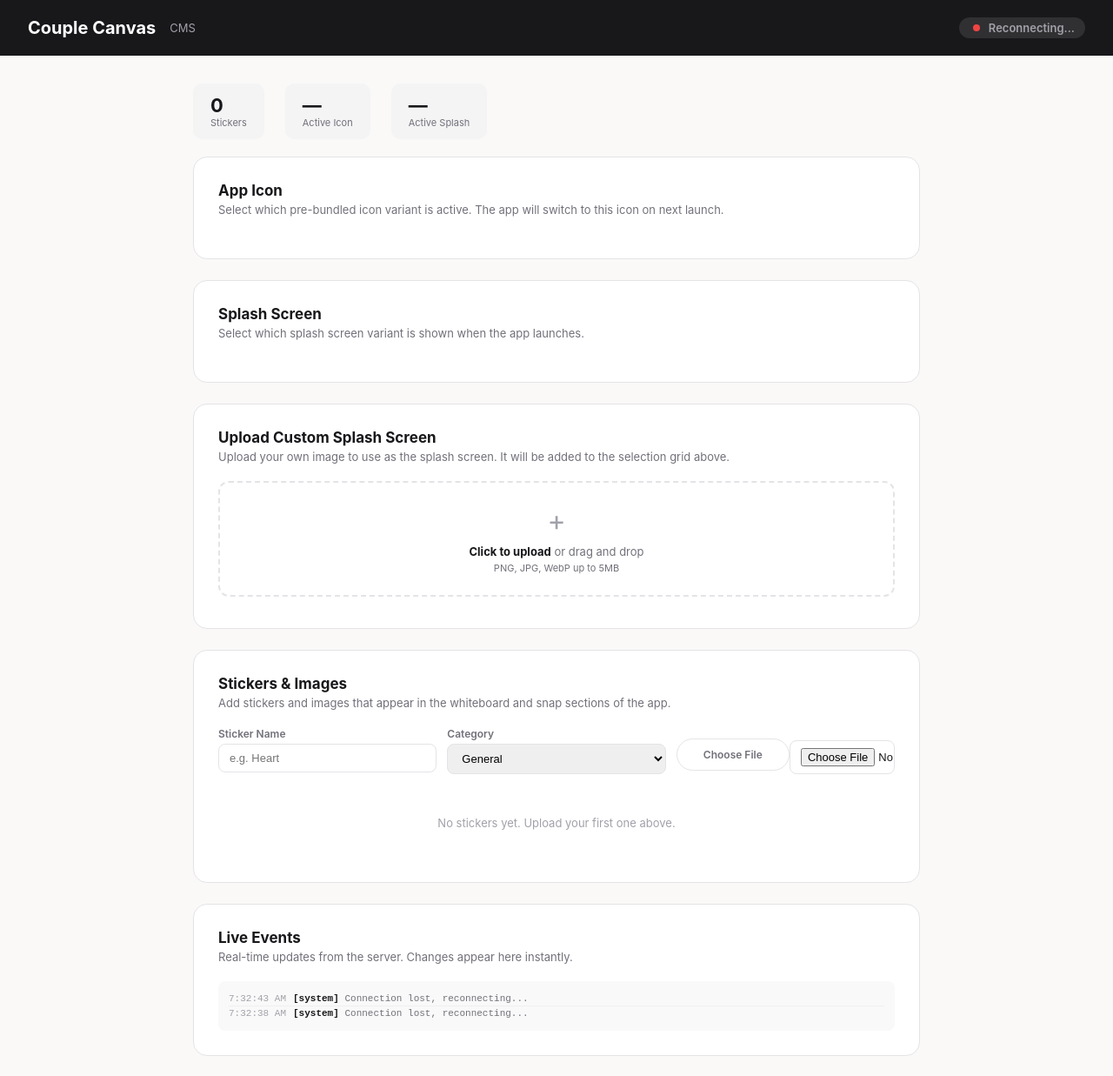
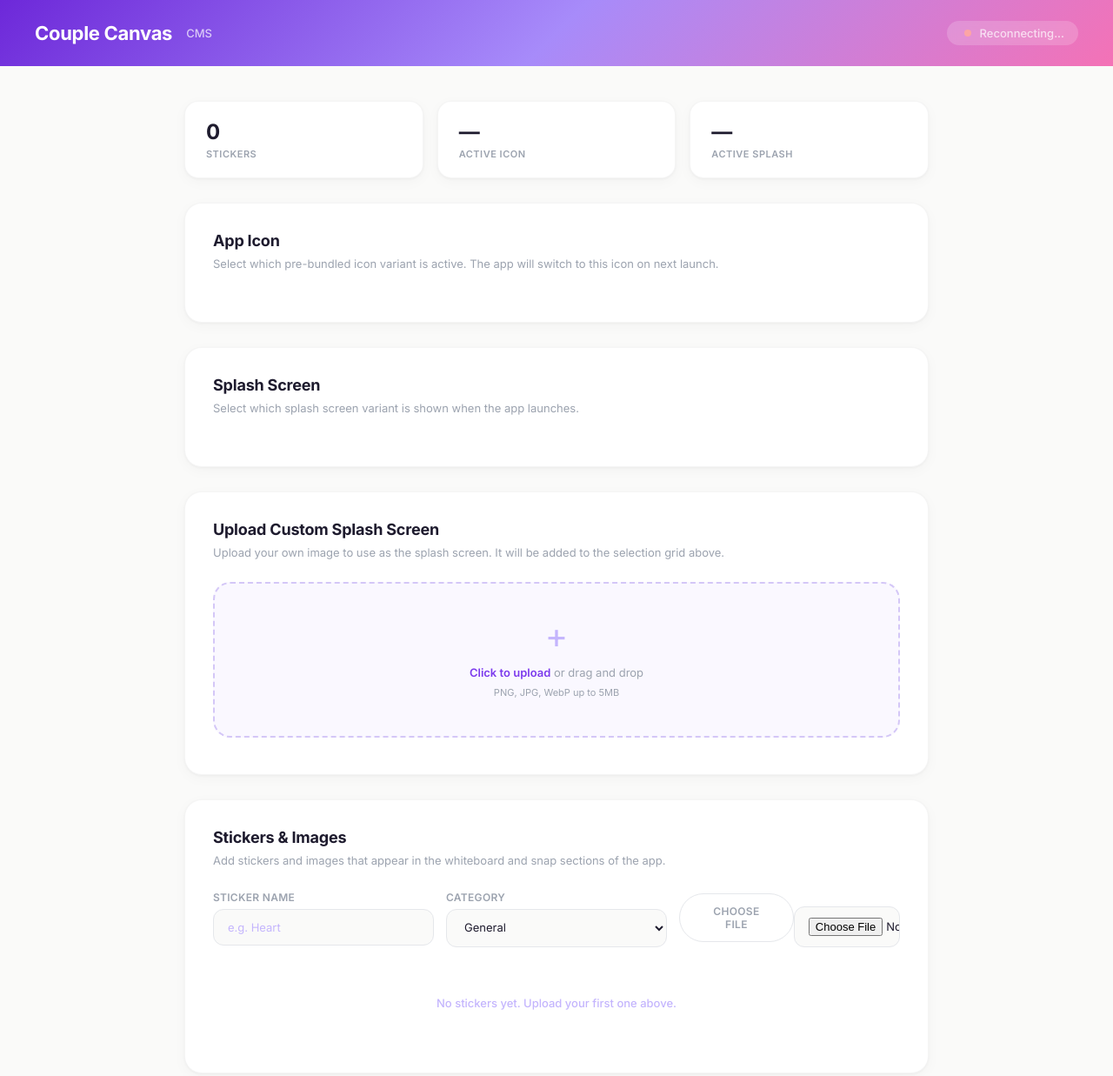
Before and after one commit to cheeesydelight/cms-for-app, a website: page public/index.html in a window 1280 px wide. Shown: the top 1237 px of the page at 87% size. Drawn offline with Linux system fonts and the light colour scheme; no server answers.

Commit message:
Update index.html

```diff
--- a/public/index.html
+++ b/public/index.html
@@ -4,81 +4,303 @@
 <meta charset="UTF-8">
 <meta name="viewport" content="width=device-width, initial-scale=1.0">
 <title>Couple Canvas CMS</title>
+<link rel="preconnect" href="https://fonts.googleapis.com">
+<link rel="preconnect" href="https://fonts.gstatic.com" crossorigin>
+<link href="https://fonts.googleapis.com/css2?family=Inter:wght@400;500;600;700&display=swap" rel="stylesheet">
 <style>
 *{margin:0;padding:0;box-sizing:border-box}
-body{font-family:-apple-system,BlinkMacSystemFont,'Segoe UI',Roboto,sans-serif;background:#faf9f8;color:#18181b;min-height:100vh}
-.header{background:#18181b;color:#fff;padding:20px 32px;display:flex;align-items:center;gap:12px}
-.header h1{font-size:20px;font-weight:700}
-.header span{font-size:13px;color:#a1a1aa;margin-left:4px}
-.live-badge{display:inline-flex;align-items:center;gap:6px;padding:4px 12px;border-radius:100px;font-size:11px;font-weight:600;margin-left:auto;background:rgba(255,255,255,0.1)}
+
+body{
+  font-family:'Inter',-apple-system,BlinkMacSystemFont,'Segoe UI',Roboto,sans-serif;
+  background:#FAFAF9;
+  color:#1e1b2e;
+  min-height:100vh;
+  -webkit-font-smoothing:antialiased;
+  -moz-osx-font-smoothing:grayscale;
+}
+
+/* ---- Header ---- */
+.header{
+  background:linear-gradient(135deg,#6d28d9 0%,#a78bfa 50%,#f472b6 100%);
+  color:#fff;
+  padding:24px 40px;
+  display:flex;
+  align-items:center;
+  gap:12px;
+  position:sticky;
+  top:0;
+  z-index:50;
+  backdrop-filter:saturate(180%) blur(12px);
+}
+.header h1{font-size:22px;font-weight:700;letter-spacing:-0.3px}
+.header span{font-size:13px;color:rgba(255,255,255,0.7);margin-left:4px;font-weight:500}
+.live-badge{
+  display:inline-flex;align-items:center;gap:6px;
+  padding:6px 16px;border-radius:100px;font-size:11px;font-weight:600;
+  margin-left:auto;
+  background:rgba(255,255,255,0.18);
+  backdrop-filter:blur(4px);
+}
 .live-dot{width:8px;height:8px;border-radius:50%;display:inline-block}
 .live-dot.connected{background:#34d399;animation:pulse 2s infinite}
-.live-dot.disconnected{background:#ef4444}
-@keyframes pulse{0%,100%{opacity:1}50%{opacity:0.5}}
+.live-dot.disconnected{background:#fca5a5}
+@keyframes pulse{0%,100%{opacity:1;transform:scale(1)}50%{opacity:0.5;transform:scale(1.15)}}
 @keyframes selectPulse{0%{transform:scale(1)}50%{transform:scale(1.04)}100%{transform:scale(1)}}
 .icon-card.just-selected{animation:selectPulse .3s ease}
-.container{max-width:900px;margin:0 auto;padding:32px}
-.section{background:#fff;border-radius:16px;padding:28px;margin-bottom:24px;border:1px solid #e4e4e7}
-.section h2{font-size:17px;font-weight:700;margin-bottom:4px}
-.section p{font-size:13px;color:#71717a;margin-bottom:20px}
-.icon-grid{display:grid;grid-template-columns:repeat(auto-fill,minmax(140px,1fr));gap:16px}
-.icon-card{background:#f9f9f9;border-radius:12px;padding:12px;text-align:center;border:2px solid #e4e4e7;cursor:pointer;transition:all .15s;position:relative}
-.icon-card:hover{border-color:#a1a1aa}
-.icon-card.selected{border-color:#18181b;background:#f4f4f5}
-.icon-card.selected::after{content:'✓';position:absolute;top:8px;right:8px;width:24px;height:24px;border-radius:12px;background:#18181b;color:#fff;font-size:14px;display:flex;align-items:center;justify-content:center}
-.icon-card img{width:100%;height:100px;object-fit:contain;border-radius:8px;margin-bottom:8px}
-.icon-card .name{font-size:12px;font-weight:600}
-.btn{padding:10px 20px;border-radius:100px;border:none;font-size:14px;font-weight:600;cursor:pointer;transition:all .15s}
-.btn-primary{background:#18181b;color:#fff}
-.btn-primary:hover{background:#27272a}
-.btn-outline{background:transparent;border:1.5px solid #e4e4e7;color:#18181b}
-.btn-outline:hover{background:#f4f4f5}
-.btn-danger{background:#ef4444;color:#fff}
-.btn-danger:hover{background:#dc2626}
-.btn-sm{padding:6px 14px;font-size:12px}
-.sticker-grid{display:grid;grid-template-columns:repeat(auto-fill,minmax(140px,1fr));gap:16px;margin-top:16px}
-.sticker-card{background:#f9f9f9;border-radius:12px;padding:12px;text-align:center;border:1px solid #e4e4e7;position:relative}
-.sticker-card img{width:100%;height:100px;object-fit:contain;border-radius:8px;margin-bottom:8px}
-.sticker-card .name{font-size:12px;font-weight:600;overflow:hidden;text-overflow:ellipsis;white-space:nowrap}
-.sticker-card .category{font-size:11px;color:#71717a}
-.sticker-card .delete-btn{position:absolute;top:6px;right:6px;width:24px;height:24px;border-radius:12px;background:#ef4444;color:#fff;border:none;font-size:14px;cursor:pointer;display:flex;align-items:center;justify-content:center;opacity:0;transition:opacity .15s}
+
+/* ---- Container ---- */
+.container{max-width:920px;margin:0 auto;padding:40px 32px}
+
+/* ---- Section cards ---- */
+.section{
+  background:#fff;
+  border-radius:20px;
+  padding:32px;
+  margin-bottom:28px;
+  box-shadow:0 1px 3px rgba(0,0,0,0.04),0 4px 16px rgba(0,0,0,0.03);
+  border:1px solid rgba(0,0,0,0.04);
+  transition:box-shadow .2s;
+}
+.section:hover{
+  box-shadow:0 2px 6px rgba(0,0,0,0.06),0 8px 24px rgba(0,0,0,0.05);
+}
+.section h2{
+  font-size:18px;font-weight:700;margin-bottom:6px;
+  text-transform:capitalize;
+  letter-spacing:-0.2px;
+  color:#1e1b2e;
+}
+.section p{font-size:13px;color:#9ca3af;margin-bottom:24px;line-height:1.6;font-weight:400}
+
+/* ---- Icon / Splash grid ---- */
+.icon-grid{display:grid;grid-template-columns:repeat(auto-fill,minmax(150px,1fr));gap:16px}
+.icon-card{
+  background:#FAFAF9;
+  border-radius:16px;
+  padding:16px 12px;
+  text-align:center;
+  border:2px solid transparent;
+  box-shadow:0 1px 3px rgba(0,0,0,0.04);
+  cursor:pointer;
+  transition:all .2s ease;
+  position:relative;
+}
+.icon-card:hover{
+  border-color:#e9e5f5;
+  box-shadow:0 4px 12px rgba(167,139,250,0.12);
+  transform:translateY(-2px);
+}
+.icon-card.selected{
+  border-color:#a78bfa;
+  background:#EDE9FE;
+  box-shadow:0 4px 16px rgba(167,139,250,0.2);
+}
+.icon-card.selected::after{
+  content:'\2713';
+  position:absolute;top:10px;right:10px;
+  width:26px;height:26px;border-radius:50%;
+  background:#7c3aed;color:#fff;font-size:13px;
+  display:flex;align-items:center;justify-content:center;
+  font-weight:700;
+  box-shadow:0 2px 8px rgba(124,58,237,0.3);
+}
+.icon-card img{width:100%;height:100px;object-fit:contain;border-radius:12px;margin-bottom:10px}
+.icon-card .name{font-size:12px;font-weight:600;color:#4b5563}
+
+/* ---- Buttons ---- */
+.btn{
+  padding:12px 24px;
+  border-radius:100px;
+  border:none;
+  font-size:14px;
+  font-weight:600;
+  cursor:pointer;
+  transition:all .2s ease;
+  font-family:'Inter',sans-serif;
+  letter-spacing:-0.1px;
+}
+.btn-primary{
+  background:linear-gradient(135deg,#7c3aed,#a78bfa);
+  color:#fff;
+  box-shadow:0 2px 8px rgba(124,58,237,0.25);
+}
+.btn-primary:hover{
+  box-shadow:0 4px 16px rgba(124,58,237,0.35);
+  transform:translateY(-1px);
+}
+.btn-outline{
+  background:transparent;
+  border:1.5px solid #e5e7eb;
+  color:#4b5563;
+}
+.btn-outline:hover{background:#f9fafb;border-color:#d1d5db}
+.btn-danger{
+  background:#ef4444;color:#fff;
+  box-shadow:0 2px 8px rgba(239,68,68,0.2);
+}
+.btn-danger:hover{background:#dc2626;box-shadow:0 4px 12px rgba(239,68,68,0.3)}
+.btn-sm{padding:8px 18px;font-size:12px}
+
+/* ---- Sticker grid ---- */
+.sticker-grid{display:grid;grid-template-columns:repeat(auto-fill,minmax(150px,1fr));gap:16px;margin-top:16px}
+.sticker-card{
+  background:#FAFAF9;
+  border-radius:16px;
+  padding:14px;
+  text-align:center;
+  border:1px solid rgba(0,0,0,0.05);
+  box-shadow:0 1px 3px rgba(0,0,0,0.03);
+  position:relative;
+  transition:all .2s ease;
+}
+.sticker-card:hover{
+  box-shadow:0 4px 12px rgba(0,0,0,0.06);
+  transform:translateY(-1px);
+}
+.sticker-card img{width:100%;height:100px;object-fit:contain;border-radius:12px;margin-bottom:8px}
+.sticker-card .name{font-size:12px;font-weight:600;overflow:hidden;text-overflow:ellipsis;white-space:nowrap;color:#374151}
+.sticker-card .category{font-size:11px;color:#9ca3af;font-weight:500}
+.sticker-card .delete-btn{
+  position:absolute;top:8px;right:8px;
+  width:26px;height:26px;border-radius:50%;
+  background:#fee2e2;color:#ef4444;border:none;font-size:14px;
+  cursor:pointer;display:flex;align-items:center;justify-content:center;
+  opacity:0;transition:all .2s;
+  font-weight:600;
+}
 .sticker-card:hover .delete-btn{opacity:1}
-.form-row{display:flex;gap:12px;margin-bottom:12px;flex-wrap:wrap}
+.sticker-card .delete-btn:hover{background:#fecaca}
+
+/* ---- Forms ---- */
+.form-row{display:flex;gap:14px;margin-bottom:16px;flex-wrap:wrap}
 .form-field{flex:1;min-width:150px}
-.form-field label{display:block;font-size:12px;font-weight:600;color:#71717a;margin-bottom:4px}
-.form-field input,.form-field select{width:100%;padding:8px 12px;border:1.5px solid #e4e4e7;border-radius:8px;font-size:13px;outline:none}
-.form-field input:focus,.form-field select:focus{border-color:#18181b}
-.toast{position:fixed;bottom:24px;right:24px;background:#18181b;color:#fff;padding:12px 20px;border-radius:10px;font-size:13px;font-weight:600;opacity:0;transition:opacity .3s;pointer-events:none;z-index:100}
-.toast.show{opacity:1}
-.empty{text-align:center;padding:32px;color:#a1a1aa;font-size:13px}
-.stats{display:flex;gap:24px;margin-bottom:20px}
-.stat{background:#f4f4f5;padding:12px 20px;border-radius:10px}
-.stat .val{font-size:22px;font-weight:700}
-.stat .label{font-size:11px;color:#71717a}
-.status-badge{display:inline-block;padding:4px 10px;border-radius:100px;font-size:11px;font-weight:600;background:#d1fae5;color:#065f46}
+.form-field label{display:block;font-size:12px;font-weight:600;color:#9ca3af;margin-bottom:6px;text-transform:uppercase;letter-spacing:0.3px}
+.form-field input,.form-field select{
+  width:100%;padding:12px 16px;
+  border:1.5px solid #e5e7eb;
+  border-radius:12px;font-size:13px;
+  outline:none;
+  background:#FAFAF9;
+  font-family:'Inter',sans-serif;
+  transition:all .2s ease;
+  color:#1e1b2e;
+}
+.form-field input::placeholder{color:#c4b5fd}
+.form-field input:focus,.form-field select:focus{
+  border-color:#a78bfa;
+  box-shadow:0 0 0 3px rgba(167,139,250,0.15);
+  background:#fff;
+}
 
-/* Splash upload */
-.splash-upload-area{border:2px dashed #e4e4e7;border-radius:12px;padding:24px;text-align:center;cursor:pointer;transition:all .15s;position:relative}
-.splash-upload-area:hover{border-color:#a1a1aa;background:#fafafa}
-.splash-upload-area.dragover{border-color:#18181b;background:#f4f4f5}
+/* ---- Toast ---- */
+.toast{
+  position:fixed;bottom:28px;right:28px;
+  background:#1e1b2e;
+  color:#fff;
+  padding:14px 24px;
+  border-radius:16px;
+  font-size:13px;font-weight:600;
+  opacity:0;
+  transform:translateY(12px);
+  transition:all .3s cubic-bezier(.4,0,.2,1);
+  pointer-events:none;z-index:100;
+  box-shadow:0 8px 32px rgba(30,27,46,0.2);
+  font-family:'Inter',sans-serif;
+}
+.toast.show{opacity:1;transform:translateY(0)}
+
+.empty{text-align:center;padding:40px 20px;color:#c4b5fd;font-size:13px;font-weight:500}
+
+/* ---- Stats ---- */
+.stats{display:flex;gap:16px;margin-bottom:28px}
+.stat{
+  flex:1;
+  background:#fff;
+  padding:20px 24px;
+  border-radius:16px;
+  box-shadow:0 1px 3px rgba(0,0,0,0.04),0 4px 16px rgba(0,0,0,0.03);
+  border:1px solid rgba(0,0,0,0.04);
+  transition:all .2s ease;
+  position:relative;
+  overflow:hidden;
+}
+.stat::before{
+  content:'';position:absolute;top:0;left:0;right:0;height:3px;
+  background:linear-gradient(90deg,#a78bfa,#f472b6);
+  border-radius:3px 3px 0 0;
+  opacity:0;
+  transition:opacity .2s;
+}
+.stat:hover::before{opacity:1}
+.stat:hover{box-shadow:0 4px 20px rgba(167,139,250,0.12);transform:translateY(-2px)}
+.stat .val{font-size:24px;font-weight:700;color:#1e1b2e;letter-spacing:-0.5px}
+.stat .label{font-size:11px;color:#9ca3af;font-weight:600;text-transform:uppercase;letter-spacing:0.5px;margin-top:4px}
+.status-badge{
+  display:inline-block;padding:5px 12px;border-radius:100px;
+  font-size:11px;font-weight:600;
+  background:#d1fae5;color:#065f46;
+}
+
+/* ---- Splash upload ---- */
+.splash-upload-area{
+  border:2px dashed #d4c7f7;
+  border-radius:20px;
+  padding:40px 24px;
+  text-align:center;
+  cursor:pointer;
+  transition:all .2s ease;
+  position:relative;
+  background:#faf8ff;
+}
+.splash-upload-area:hover{
+  border-color:#a78bfa;
+  background:#EDE9FE;
+  transform:translateY(-2px);
+  box-shadow:0 4px 16px rgba(167,139,250,0.12);
+}
+.splash-upload-area.dragover{
+  border-color:#7c3aed;
+  background:#EDE9FE;
+  box-shadow:0 4px 24px rgba(124,58,237,0.18);
+}
 .splash-upload-area input[type="file"]{position:absolute;inset:0;opacity:0;cursor:pointer}
-.splash-upload-area .upload-icon{font-size:32px;margin-bottom:8px;color:#a1a1aa}
-.splash-upload-area .upload-text{font-size:13px;color:#71717a}
-.splash-upload-area .upload-text strong{color:#18181b}
-.splash-preview{margin-top:16px;display:none}
-.splash-preview img{max-width:200px;max-height:120px;border-radius:8px;border:1px solid #e4e4e7}
-.splash-preview .preview-actions{margin-top:12px;display:flex;gap:8px;justify-content:center}
-.upload-status{font-size:12px;color:#71717a;margin-top:8px}
+.splash-upload-area .upload-icon{
+  font-size:40px;margin-bottom:12px;
+  color:#c4b5fd;
+  line-height:1;
+}
+.splash-upload-area .upload-text{font-size:13px;color:#9ca3af;line-height:1.6}
+.splash-upload-area .upload-text strong{color:#7c3aed;font-weight:600}
+.splash-preview{margin-top:20px;display:none}
+.splash-preview img{max-width:200px;max-height:120px;border-radius:14px;border:1px solid #e5e7eb}
+.splash-preview .preview-actions{margin-top:14px;display:flex;gap:10px;justify-content:center}
+.upload-status{font-size:12px;color:#9ca3af;margin-top:10px;font-weight:500}
 .upload-status.uploading{color:#a78bfa}
 .upload-status.success{color:#34d399}
-.upload-status.error{color:#ef4444}
+.upload-status.error{color:#f87171}
 
-/* Event log */
-.event-log{max-height:150px;overflow-y:auto;background:#f9f9f9;border-radius:8px;padding:12px;margin-top:12px;font-size:11px;font-family:monospace;color:#71717a}
-.event-log .event-entry{padding:2px 0;border-bottom:1px solid #f0f0f0}
+/* ---- Event log ---- */
+.event-log{
+  max-height:160px;overflow-y:auto;
+  background:#FAFAF9;
+  border-radius:14px;
+  padding:14px;
+  margin-top:14px;
+  font-size:11px;
+  font-family:'Inter',monospace;
+  color:#9ca3af;
+  border:1px solid rgba(0,0,0,0.04);
+}
+.event-log .event-entry{padding:4px 0;border-bottom:1px solid rgba(0,0,0,0.03)}
 .event-log .event-entry:last-child{border-bottom:none}
-.event-log .event-time{color:#a1a1aa;margin-right:8px}
-.event-log .event-type{font-weight:600;color:#18181b}
+.event-log .event-time{color:#c4b5fd;margin-right:8px;font-weight:500}
+.event-log .event-type{font-weight:600;color:#7c3aed}
+
+/* ---- Scrollbar ---- */
+::-webkit-scrollbar{width:6px}
+::-webkit-scrollbar-track{background:transparent}
+::-webkit-scrollbar-thumb{background:#d4c7f7;border-radius:100px}
+::-webkit-scrollbar-thumb:hover{background:#a78bfa}
 </style>
 </head>
 <body>
```
